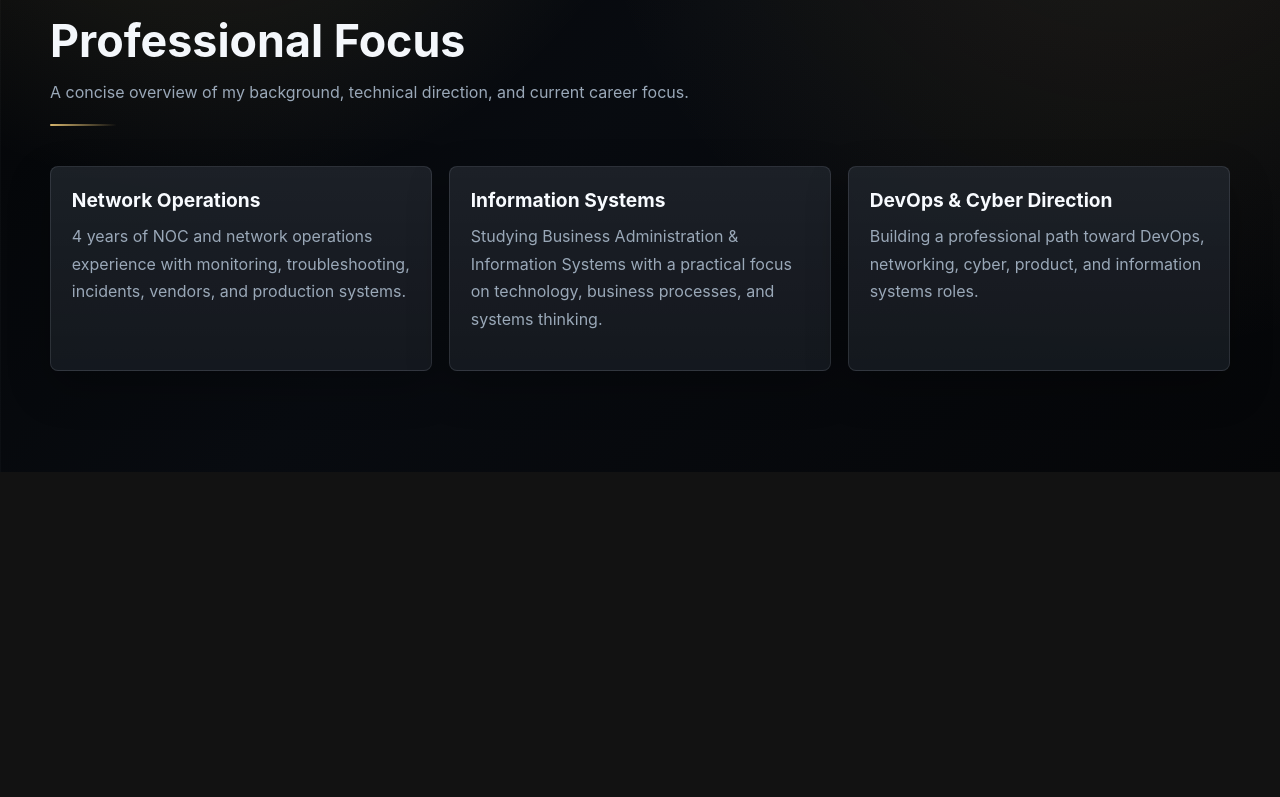
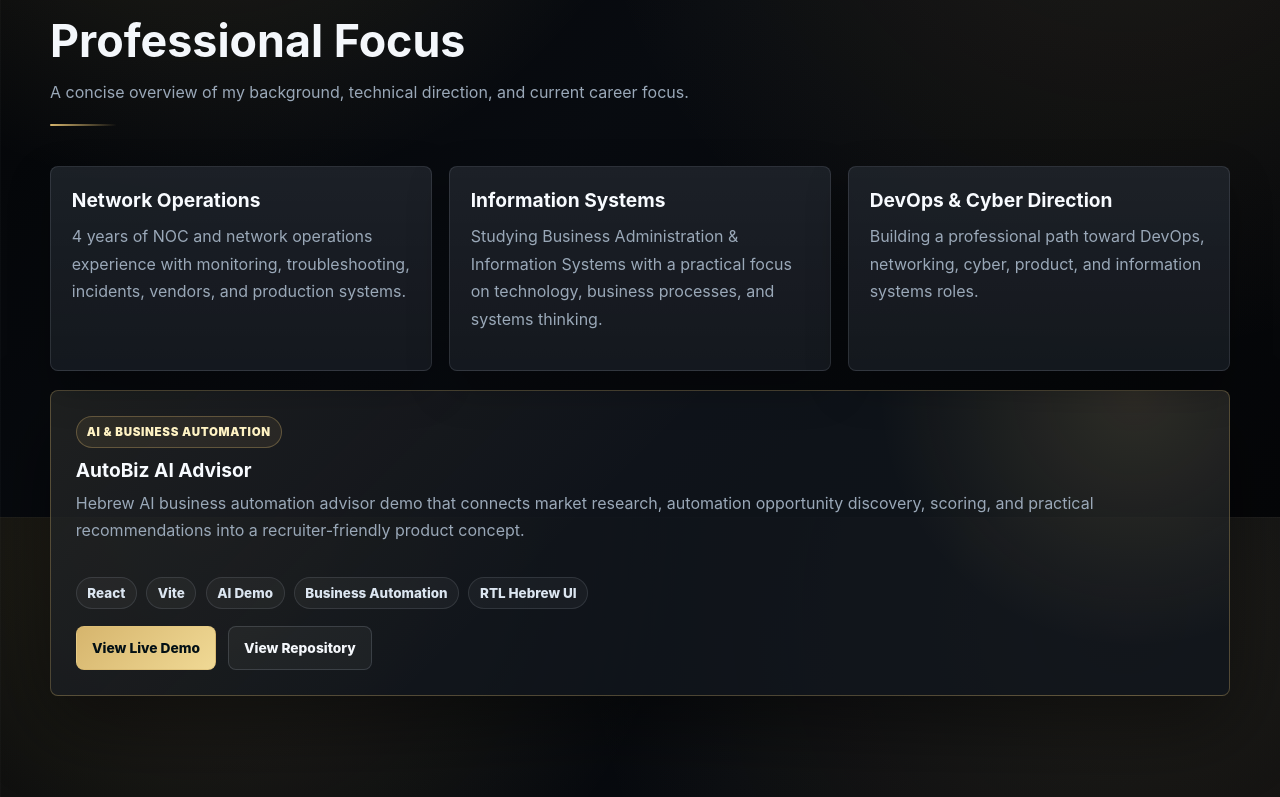
Before and after one commit to idocarmi1/ido-carmi-devops-portfolio, a React (Vite) app: page / in a window 1280 px wide. Shown: the part 1083-1880 px from the top of the page. Before the commit the page ends 1555 px from the top, so only its background shows below. Built offline with nearby package versions, Linux system fonts and the light colour scheme.

Commit message:
Feature AutoBiz project on portfolio

```diff
--- a/src/components/FeaturedProject.jsx
+++ b/src/components/FeaturedProject.jsx
@@ -1,4 +1,4 @@
-import { featuredProject } from "../data/projects.js";
+import { autoBizFeaturedProject, featuredProject } from "../data/projects.js";
 import SectionHeader from "./SectionHeader.jsx";
 import { useState } from "react";
 
@@ -15,10 +15,12 @@ function FeaturedProject() {
 
   return (
     <section className="section featured-section" id="featured-project">
-      <SectionHeader eyebrow="Featured Project" title="AI-Powered DevSecOps CI/CD Pipeline">
-        A credible portfolio project connecting DevOps delivery with NOC-style incident thinking.
+      <SectionHeader eyebrow="Featured Work" title="Featured Projects">
+        Premium project highlights connecting DevOps, NOC operations, AI automation, and practical
+        business problem solving.
       </SectionHeader>
 
+      <div className="featured-stack">
         <div className="featured-layout">
           <div className="featured-copy">
             <span className="highlight-pill">Main portfolio highlight</span>
@@ -47,10 +49,10 @@ function FeaturedProject() {
             </div>
 
             <div className="button-row">
-            <a className="button primary" href={featuredProject.repo} target="_blank" rel="noreferrer">
+              <a className="button primary" href={featuredProject.repo} target="_blank" rel="noopener noreferrer">
                 View Project
               </a>
-            <a className="button secondary" href={featuredProject.repo} target="_blank" rel="noreferrer">
+              <a className="button secondary" href={featuredProject.repo} target="_blank" rel="noopener noreferrer">
                 View GitHub Repository
               </a>
             </div>
@@ -85,6 +87,84 @@ function FeaturedProject() {
             )}
           </div>
         </div>
+
+        <div className="featured-layout autobiz-featured">
+          <div className="featured-copy">
+            <span className="highlight-pill gold">{autoBizFeaturedProject.label}</span>
+            <div>
+              <h3>{autoBizFeaturedProject.name}</h3>
+              <p className="featured-subtitle">{autoBizFeaturedProject.subtitle}</p>
+            </div>
+            <p>{autoBizFeaturedProject.description}</p>
+            <div className="badge-list">
+              {autoBizFeaturedProject.tech.map((item) => (
+                <span className="badge cyan" key={item}>
+                  {item}
+                </span>
+              ))}
+            </div>
+
+            <div className="ai-feature">
+              <h4>{autoBizFeaturedProject.featureTitle}</h4>
+              <p>{autoBizFeaturedProject.featureText}</p>
+            </div>
+
+            <div className="button-row">
+              <a
+                className="button primary"
+                href={autoBizFeaturedProject.liveDemo}
+                target="_blank"
+                rel="noopener noreferrer"
+              >
+                View Live Demo
+              </a>
+              <a
+                className="button secondary"
+                href={autoBizFeaturedProject.repo}
+                target="_blank"
+                rel="noopener noreferrer"
+              >
+                View Repository
+              </a>
+            </div>
+          </div>
+
+          <div className="screenshot-placeholder autobiz-preview" aria-label="AutoBiz AI Analysis Preview">
+            <div className="mock-window autobiz-mock" role="img" aria-label="AutoBiz AI Analysis Preview dashboard">
+              <div className="mock-window-bar">
+                <span />
+                <span />
+                <span />
+              </div>
+              <div className="mock-content">
+                <p className="mock-label">AutoBiz AI Analysis Preview</p>
+                <div className="autobiz-input-grid" dir="rtl">
+                  <span>Input: קליניקה</span>
+                  <span>Goal: חיסכון בזמן</span>
+                </div>
+                <div className="autobiz-recommendation" dir="rtl">
+                  <span>Recommendation</span>
+                  <strong>אוטומציה של מעקב אחרי לקוחות ותזכורות</strong>
+                </div>
+                <div className="autobiz-score">
+                  <div>
+                    <span>Score</span>
+                    <strong>92/100</strong>
+                  </div>
+                  <div className="autobiz-score-bar" aria-hidden="true">
+                    <span />
+                  </div>
+                </div>
+                <div className="autobiz-tools">
+                  {["Make", "Zapier", "CRM", "Google Sheets"].map((tool) => (
+                    <span key={tool}>{tool}</span>
+                  ))}
+                </div>
+              </div>
+            </div>
+          </div>
+        </div>
+      </div>
     </section>
   );
 }
--- a/src/components/ProjectArchitecture.jsx
+++ b/src/components/ProjectArchitecture.jsx
@@ -43,6 +43,33 @@ const architectureNodes = [
   },
 ];
 
+const aiProductFlow = [
+  {
+    title: "Business Input",
+    description: "User describes the business, audience, and operational challenge",
+  },
+  {
+    title: "AI Market Research",
+    description: "Perplexity-style research lens maps market signals and context",
+  },
+  {
+    title: "Pain Points",
+    description: "The product identifies friction, manual work, and opportunity areas",
+  },
+  {
+    title: "Automation Table",
+    description: "Recommendations are organized with scoring and practical detail",
+  },
+  {
+    title: "Recommended Tools",
+    description: "The flow suggests tools that fit the business problem",
+  },
+  {
+    title: "Next Steps",
+    description: "Clear actions turn research into an automation implementation path",
+  },
+];
+
 function ProjectArchitecture() {
   return (
     <section className="section architecture-section" aria-labelledby="project-architecture-title">
@@ -65,6 +92,27 @@ function ProjectArchitecture() {
           ))}
         </div>
       </div>
+
+      <div className="ai-product-flow-card" aria-label="AutoBiz AI Advisor product flow">
+        <div className="flow-card-heading">
+          <p className="eyebrow">AI & Business Automation</p>
+          <h3>AutoBiz AI Advisor Product Flow</h3>
+          <p>
+            Business Input to AI Market Research to Pain Points to Automation Table to
+            Recommended Tools to Next Steps.
+          </p>
+        </div>
+        <div className="ai-product-flow">
+          {aiProductFlow.map((node, index) => (
+            <article className="ai-flow-node" key={node.title}>
+              <span className="ai-flow-index">{String(index + 1).padStart(2, "0")}</span>
+              <h4>{node.title}</h4>
+              <p>{node.description}</p>
+              {index < aiProductFlow.length - 1 && <span className="ai-flow-arrow" aria-hidden="true" />}
+            </article>
+          ))}
+        </div>
+      </div>
     </section>
   );
 }
--- a/src/pages/Home.jsx
+++ b/src/pages/Home.jsx
@@ -35,6 +35,42 @@ function Home() {
             </article>
           ))}
         </div>
+        <article className="home-project-highlight">
+          <div>
+            <span className="project-category-badge">AI & Business Automation</span>
+            <h3>AutoBiz AI Advisor</h3>
+            <p>
+              Hebrew AI business automation advisor demo that connects market research,
+              automation opportunity discovery, scoring, and practical recommendations into a
+              recruiter-friendly product concept.
+            </p>
+          </div>
+          <div className="badge-list">
+            {["React", "Vite", "AI Demo", "Business Automation", "RTL Hebrew UI"].map((tech) => (
+              <span className="badge" key={tech}>
+                {tech}
+              </span>
+            ))}
+          </div>
+          <div className="project-actions">
+            <a
+              className="button primary compact"
+              href="https://ai-business-automation-advisor.vercel.app/"
+              target="_blank"
+              rel="noopener noreferrer"
+            >
+              View Live Demo
+            </a>
+            <a
+              className="button secondary compact"
+              href="https://github.com/idocarmi1/ai-business-automation-advisor"
+              target="_blank"
+              rel="noopener noreferrer"
+            >
+              View Repository
+            </a>
+          </div>
+        </article>
       </section>
     </>
   );
```
Lines whose indentation alone changed are shown as unchanged.
